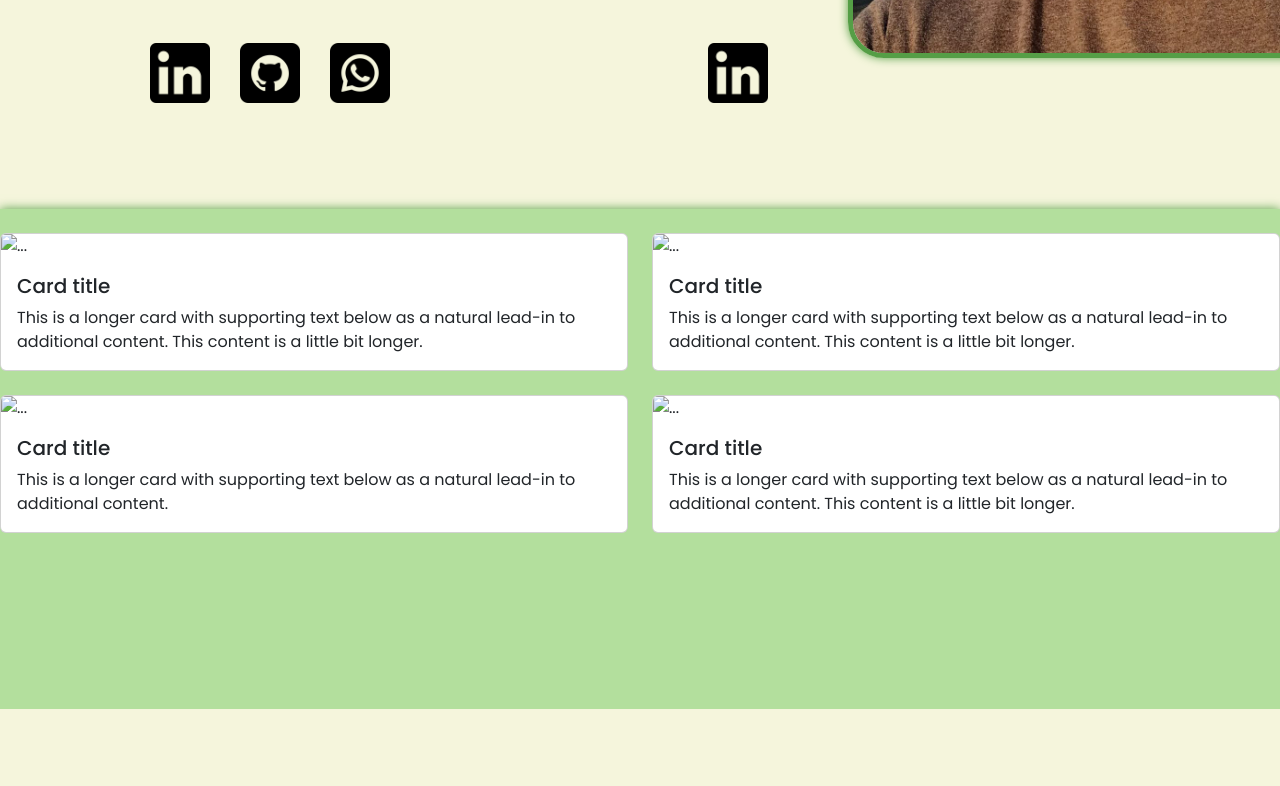
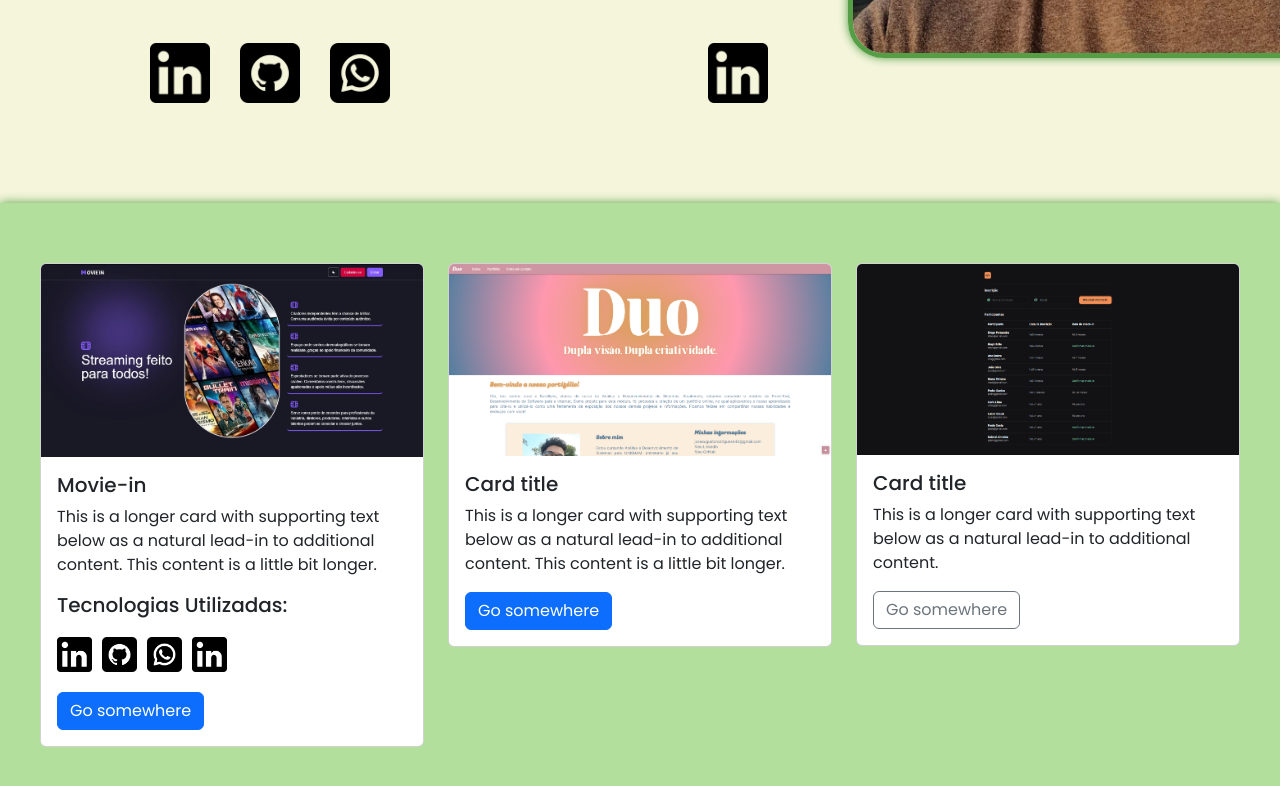
Before and after one commit to joseaugustoR/treko-portfolio-e-biblioteca-pessoal, a plain HTML site: page index.html in a window 1280 px wide. Shown: the part 768-1554 px from the top of the page. Before the commit the page ends 1477 px from the top, so only its background shows below. Drawn offline with nearby package versions, Linux system fonts and the light colour scheme; a web font is replaced by a local one.

Commit message:
atts-projetos

```diff
--- a/css/index.css
+++ b/css/index.css
@@ -85,7 +85,7 @@ body {
 .flex-container {
     display: flex;
     align-items: center;
-    margin: 50px 150px 100px 150px;
+    margin: 50px 150px 70px 150px;
     gap: 80px;
 }
 
@@ -144,11 +144,31 @@ body {
     height: 60px;
 }
 
+
+
+/* APRESENTAÇÃO FIM */
+
 .habilidades {
     background-color: #b3df9d;
-    height: 500px;
+    height: 700px;
     box-shadow: 0px 0px 10px #559e46;
+    padding: 40px;
+    padding-top: 60px;
+}
+
+.logo-tecnologia-card {
+    height: 35px;
+    width: 35px;
+    margin: 0px;
+}
+
+.links-tecnologias {
+    display: flex;
+    margin: 20px 0px 20px 0px;
+    gap: 10px;
+    width: 100%;
+}
+
+.tecnologias-utilizadas {
 
 }
-
-/* APRESENTAÇÃO FIM */
--- a/index.html
+++ b/index.html
@@ -69,44 +69,47 @@
     </section>
 
     <section class="habilidades">
-        <div class="row row-cols-1 row-cols-md-2 g-4">
+    <div class="Projetos">
+        <div class="row row-cols-1 row-cols-md-3 g-4">
             <div class="col">
               <div class="card">
-                <img src="..." class="card-img-top" alt="...">
+                <img src="img/moviein.jpeg" class="card-img-top" alt="...">
                 <div class="card-body">
-                  <h5 class="card-title">Card title</h5>
+                  <h5 class="card-title">Movie-in</h5>
                   <p class="card-text">This is a longer card with supporting text below as a natural lead-in to additional content. This content is a little bit longer.</p>
+                    <h5 class="tecnologias-utilizadas">Tecnologias Utilizadas:</h5>
+                  <div class="links-tecnologias">
+                        <a target="_blank" href="https://www.linkedin.com/in/josearsantos/"><img class="logo-tecnologia-card" src="img/linkedin.png" alt="Logo Linkedin"></a>
+                        <a target="_blank" href="https://github.com/joseaugustoR"><img class="logo-tecnologia-card" src="img/github.png" alt="Logo GitHub"></a>
+                        <a target="_blank" href="https://api.whatsapp.com/send?phone=5521979419567&text=Ol%C3%A1,%20Tudo%20bem?"><img class="logo-tecnologia-card" src="img/whatsapp.png" alt="Logo whatsapp"></a>
+                        <a target="_blank" href="https://www.linkedin.com/in/josearsantos/"><img class="logo-tecnologia-card" src="img/linkedin.png" alt="Logo Linkedin"></a>
+                    </div>
+                  <a href="#" class="btn btn-primary">Go somewhere</a>
                 </div>
               </div>
             </div>
             <div class="col">
               <div class="card">
-                <img src="..." class="card-img-top" alt="...">
+                <img src="img/duo.png" class="card-img-top" alt="...">
                 <div class="card-body">
                   <h5 class="card-title">Card title</h5>
                   <p class="card-text">This is a longer card with supporting text below as a natural lead-in to additional content. This content is a little bit longer.</p>
+                  <a href="#" class="btn btn-primary">Go somewhere</a>
                 </div>
               </div>
             </div>
             <div class="col">
               <div class="card">
-                <img src="..." class="card-img-top" alt="...">
+                <img src="img/unite.png" class="card-img-top" alt="...">
                 <div class="card-body">
                   <h5 class="card-title">Card title</h5>
                   <p class="card-text">This is a longer card with supporting text below as a natural lead-in to additional content.</p>
-                </div>
-              </div>
-            </div>
-            <div class="col">
-              <div class="card">
-                <img src="..." class="card-img-top" alt="...">
-                <div class="card-body">
-                  <h5 class="card-title">Card title</h5>
-                  <p class="card-text">This is a longer card with supporting text below as a natural lead-in to additional content. This content is a little bit longer.</p>
+                  <a href="#" class="btn btn-outline-secondary">Go somewhere</a>
                 </div>
               </div>
             </div>
           </div>
+        </div>
     </section>
 
 </body>
```
